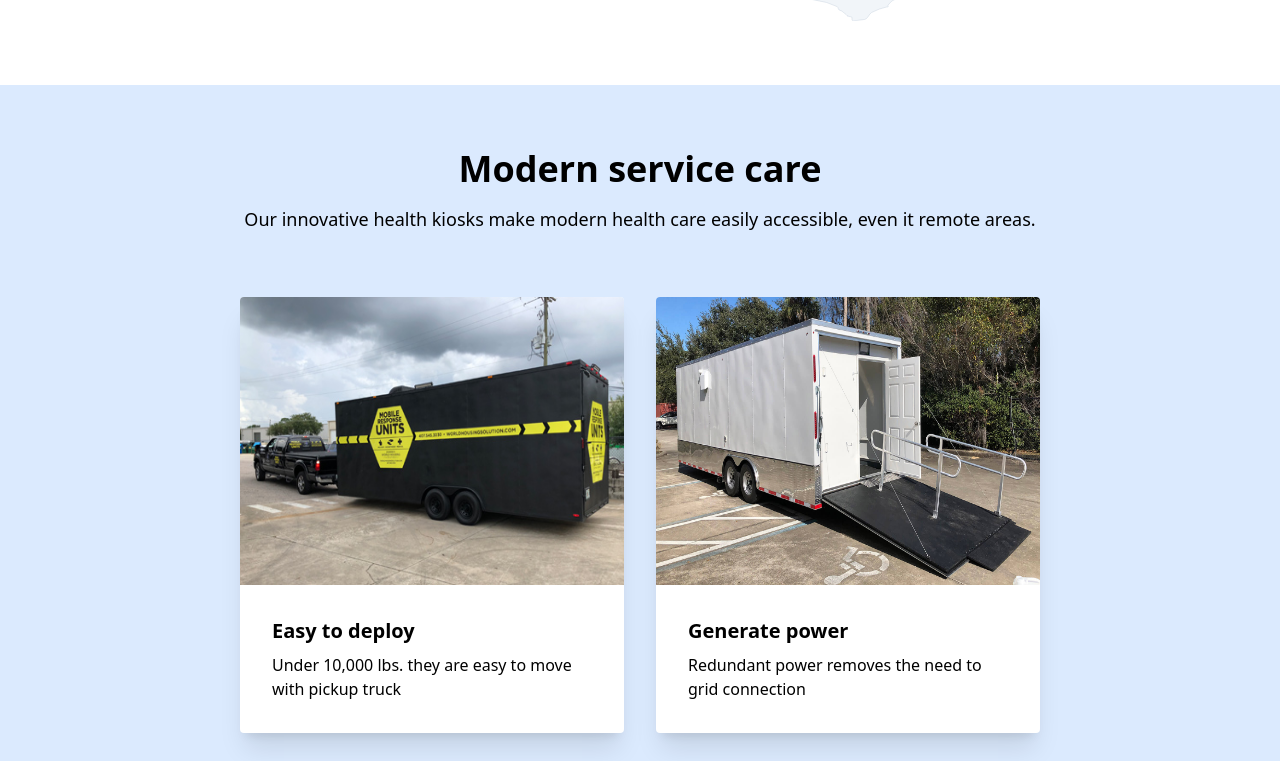
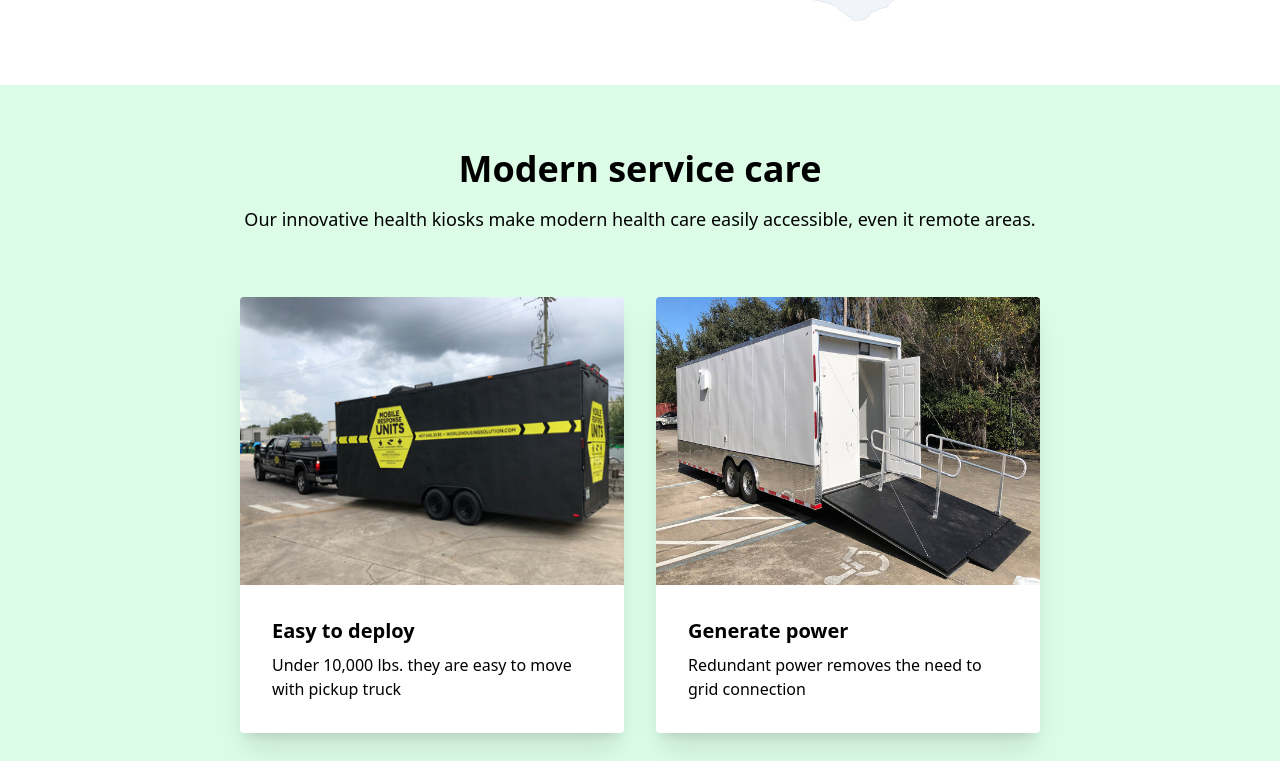
Before and after one commit to edwinnyawoli/hospella, a Nuxt app: page / in a window 1280 px wide. Shown: the part 699-1460 px from the top of the page. Built offline with nearby package versions, Linux system fonts and the light colour scheme.

Commit message:
Change backgrounds to shade of green instead

```diff
--- a/pages/index.vue
+++ b/pages/index.vue
@@ -25,7 +25,7 @@
                 <GhanaMap></GhanaMap>
             </div>
         </section>
-        <section class="md:px-24 p-8 py-16 bg-blue-100 space-y-8">
+        <section class="md:px-24 p-8 py-16 bg-green-100 space-y-8">
             <div class="flex-col justify-center flex-1 md:text-lg space-y-4 text-center">
                 <h1 class="text-3xl md:text-4xl font-semibold">Modern service care</h1>
                 <h3>Our innovative health kiosks make modern health care easily accessible, even it remote
```
